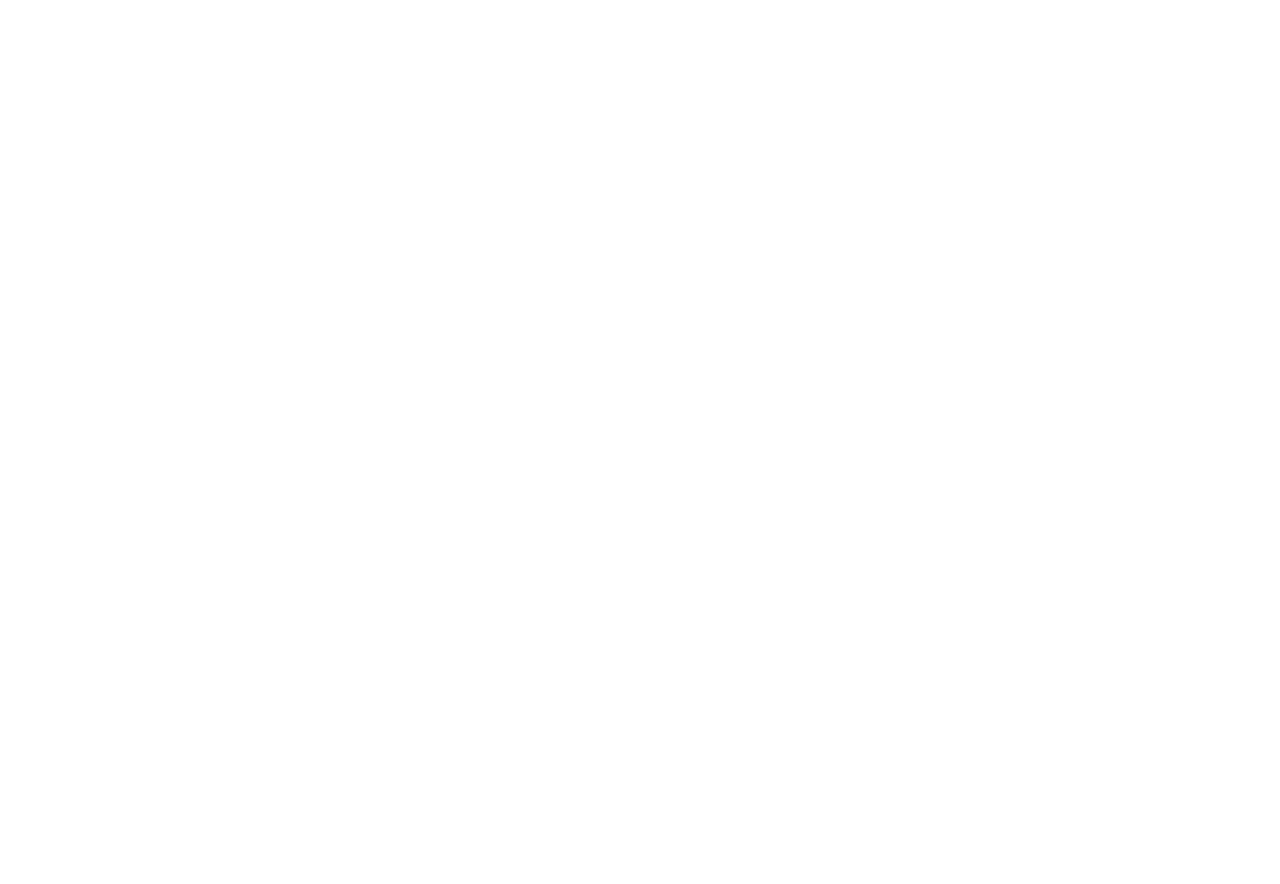
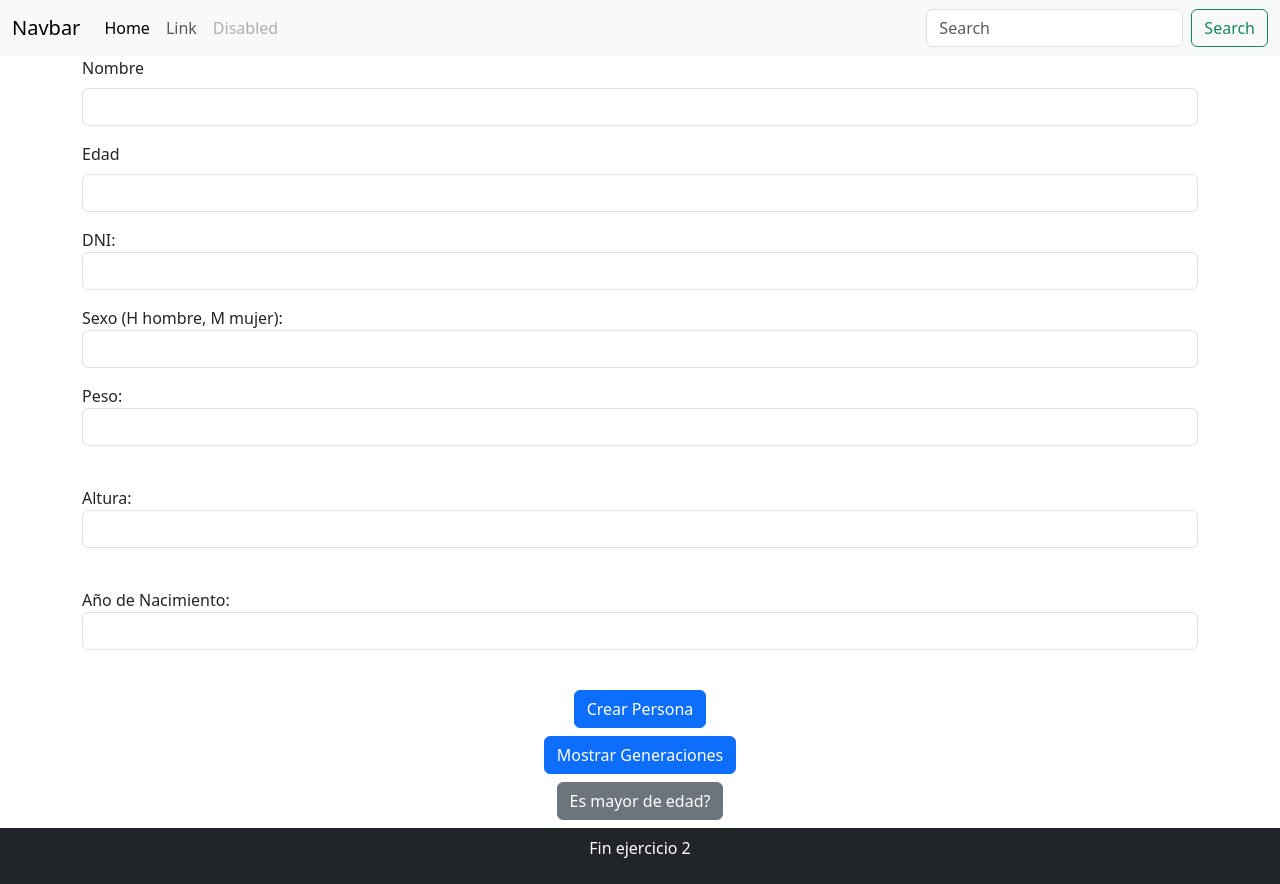
Before and after one commit to Brunonahuel22/domEjercicio2, a plain HTML site: page index.html in a window 1280 px wide. Before the commit the page ends 800 px from the top, so only its background shows below. Drawn offline with nearby package versions, Linux system fonts and the light colour scheme.

Commit message:
termine formulario

```diff
--- /dev/null
+++ b/css/style.css
@@ -0,0 +1,9 @@
+body{
+    height: 100vh;
+    display: flex;
+    flex-direction: column;
+}
+
+main{
+    flex-grow: 1;
+}
--- a/index.html
+++ b/index.html
@@ -1,11 +1,139 @@
 <!DOCTYPE html>
 <html lang="en">
-<head>
-    <meta charset="UTF-8">
-    <meta name="viewport" content="width=device-width, initial-scale=1.0">
+  <head>
+    <meta charset="UTF-8" />
+    <meta name="viewport" content="width=device-width, initial-scale=1.0" />
+    <link
+      href="https://cdn.jsdelivr.net/npm/bootstrap@5.3.2/dist/css/bootstrap.min.css"
+      rel="stylesheet"
+      integrity="sha384-T3c6CoIi6uLrA9TneNEoa7RxnatzjcDSCmG1MXxSR1GAsXEV/Dwwykc2MPK8M2HN"
+      crossorigin="anonymous"
+    />
+    <link rel="stylesheet" href="css/style.css" />
+
     <title>Ejercicio 2</title>
-</head>
-<body>
+  </head>
+  <body>
+    <nav class="navbar navbar-expand-xl navbar-light bg-light">
+      <div class="container-fluid">
+        <a class="navbar-brand" href="#">Navbar</a>
+        <button
+          class="navbar-toggler"
+          type="button"
+          data-bs-toggle="collapse"
+          data-bs-target="#navbarBasic"
+          aria-controls="navbarBasic"
+          aria-expanded="false"
+          aria-label="Toggle navigation"
+        >
+          <span class="navbar-toggler-icon"></span>
+        </button>
+        <div class="collapse navbar-collapse show" id="navbarBasic">
+          <ul class="navbar-nav me-auto mb-2 mb-xl-0">
+            <li class="nav-item">
+              <a class="nav-link active" aria-current="page" href="#">Home</a>
+            </li>
+            <li class="nav-item">
+              <a class="nav-link" href="#">Link</a>
+            </li>
+            <li class="nav-item">
+              <a
+                class="nav-link disabled"
+                href="#"
+                tabindex="-1"
+                aria-disabled="true"
+                >Disabled</a
+              >
+            </li>
+          </ul>
+          <form class="d-flex">
+            <input
+              class="form-control me-2"
+              type="search"
+              placeholder="Search"
+              aria-label="Search"
+            />
+            <button class="btn btn-outline-success" type="submit">
+              Search
+            </button>
+          </form>
+        </div>
+      </div>
+    </nav>
 
-</body>
+    <main>
+      <section class="container">
+        <form>
+          <div class="mb-3">
+            <label for="nombre" class="form-label">Nombre</label>
+            <input type="text" class="form-control" id="nombre" />
+          </div>
+          <div class="mb-3">
+            <label for="Edad" class="form-label">Edad</label>
+            <input type="number" id="Edad" class="form-control" />
+          </div>
+          <div class="mb-3">
+            <label for="dni">DNI:</label>
+            <input type="text" id="dni" class="form-control" required />
+          </div>
+          <div class="mb-3">
+            <label for="sexo">Sexo (H hombre, M mujer):</label>
+            <input type="text" id="sexo" class="form-control" required />
+          </div>
+          <div class="mb-3">
+            <label for="peso">Peso:</label>
+            <input
+              type="number"
+              id="peso"
+              class="form-control"
+              required
+            /><br />
+          </div>
+          <div class="mb-3">
+            <label for="altura">Altura:</label>
+            <input
+              type="number"
+              id="altura"
+              class="form-control"
+              required
+            /><br />
+          </div>
+          <div class="mb-3">
+            <label for="anioNacimiento">Año de Nacimiento:</label>
+            <input
+              type="number"
+              id="anioNacimiento"
+              class="form-control"
+              required
+            /><br />
+          </div>
+
+         <div class="text-center mb-2">
+            <button type="submit" class="btn btn-primary">
+                Crear Persona
+              </button>
+         </div>
+         <div class="text-center mb-2">
+            <button type="submit" class="btn btn-primary">
+                Mostrar Generaciones
+              </button>
+         </div>
+        <div class="text-center mb-2">
+            <button type="submit" class="btn btn-secondary">
+                Es mayor de edad?
+              </button>
+        </div>
+        </form>
+      </section>
+    </main>
+
+    <footer class="bg-dark">
+      <p class="text-white py-2 text-center">Fin ejercicio 2</p>
+    </footer>
+    <script
+      src="https://cdn.jsdelivr.net/npm/bootstrap@5.3.2/dist/js/bootstrap.bundle.min.js"
+      integrity="sha384-C6RzsynM9kWDrMNeT87bh95OGNyZPhcTNXj1NW7RuBCsyN/o0jlpcV8Qyq46cDfL"
+      crossorigin="anonymous"
+    ></script>
+  </body>
 </html>
```
Also changed, not shown: js/app.js (+1 -13 lines).
